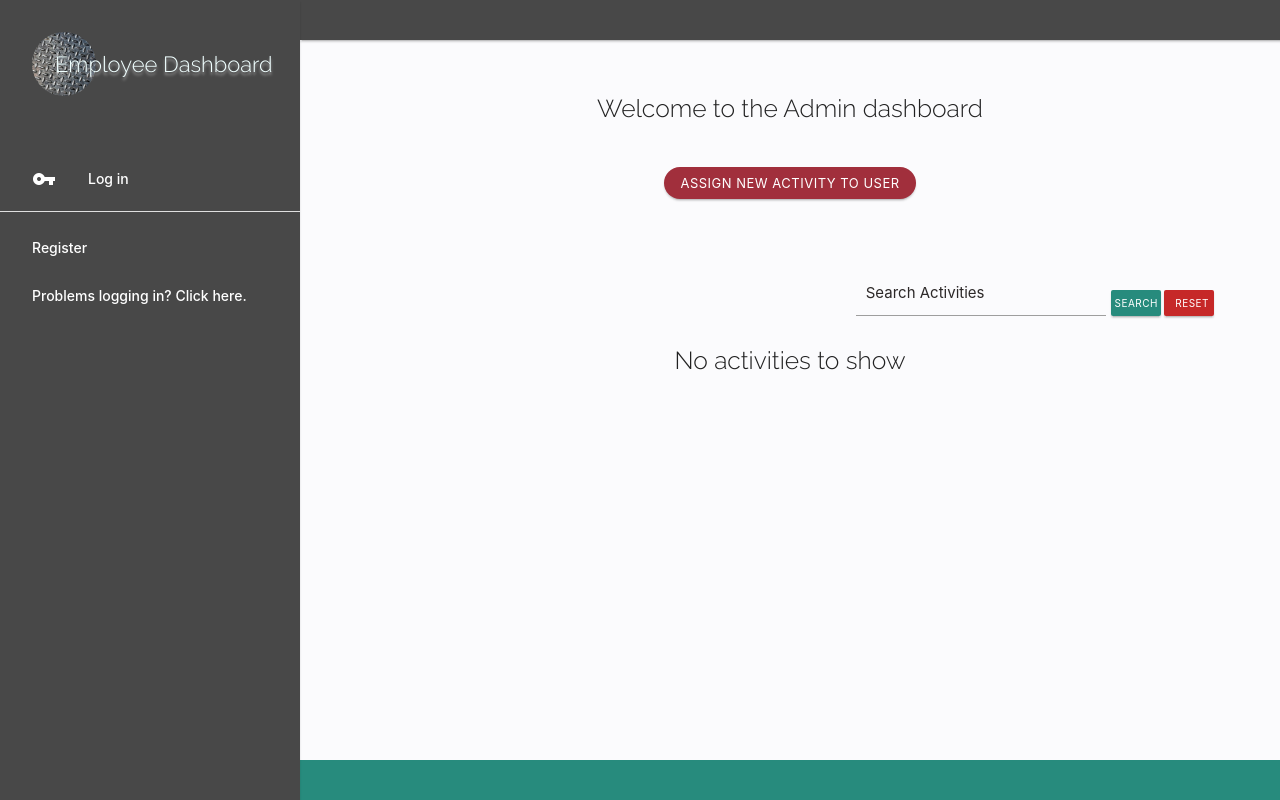
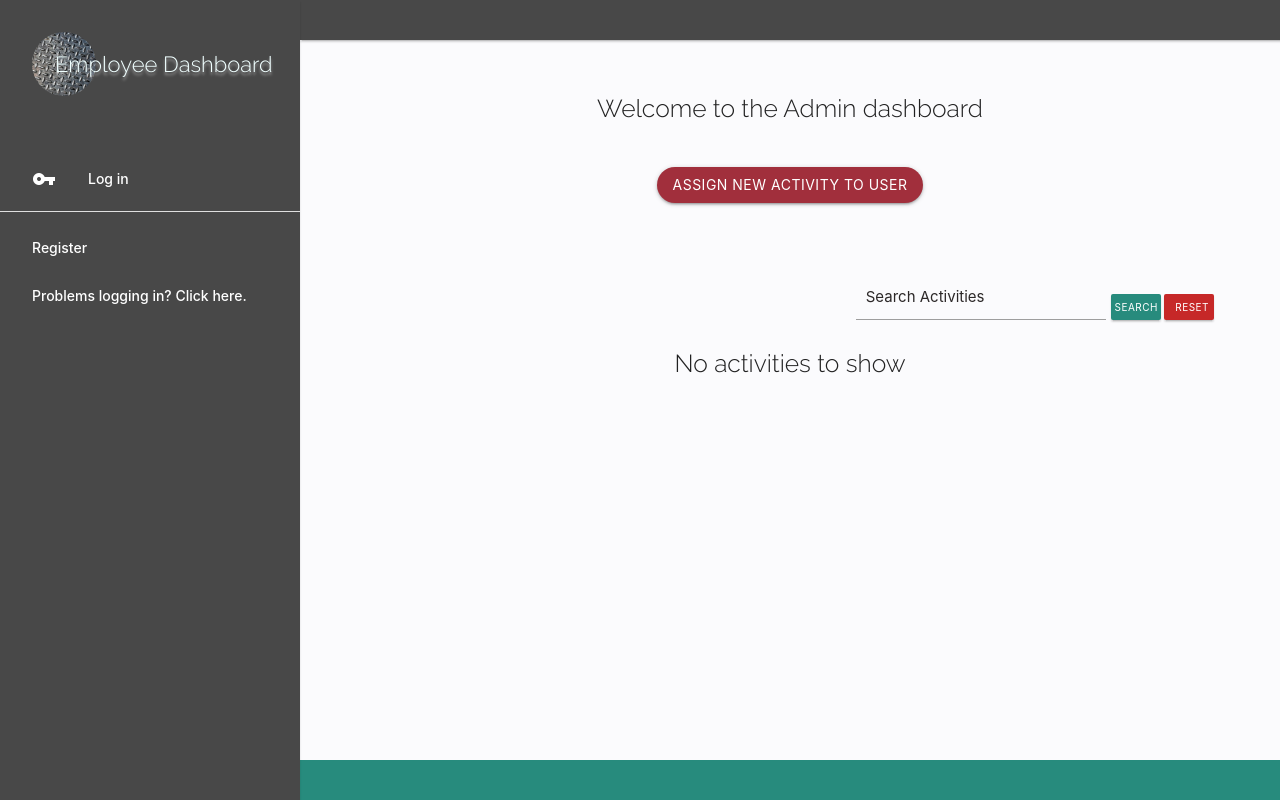
Before and after one commit to D-Lawson/employee-dashboard-app, a Flask app: page /search in a window 1280 px wide. Run offline with Flask 2, Linux system fonts and the light colour scheme; data that the repository does not hold is empty; some libraries are stand-ins or nearby versions.

Commit message:
Adjust CSS for buttons

```diff
--- a/static/css/style.css
+++ b/static/css/style.css
@@ -111,6 +111,30 @@ header, main, footer {
 .flash-text{
   margin-bottom: 0;
   font-size: large;
+}
+
+.btn1{
+  text-decoration: none; /* Obtained from Materialize btn to prevent background color change on load */
+  color: #fff;
+  background-color: #ffffff;
+  text-align: center;
+  letter-spacing: .5px;
+  -webkit-transition: background-color .2s ease-out;
+  transition: background-color .2s ease-out;
+  cursor: pointer;
+  font-size: 14px;
+  outline: 0;
+  border: none;
+  border-radius: 2px;
+  display: inline-block;
+  height: 36px;
+  line-height: 36px;
+  padding: 0 16px;
+  text-transform: uppercase;
+  vertical-align: middle;
+  -webkit-tap-highlight-color: transparent;
+  -webkit-box-shadow: 0 2px 2px 0 rgb(0 0 0 / 14%), 0 3px 1px -2px rgb(0 0 0 / 12%), 0 1px 5px 0 rgb(0 0 0 / 20%);
+  box-shadow: 0 2px 2px 0 rgb(0 0 0 / 14%), 0 3px 1px -2px rgb(0 0 0 / 12%), 0 1px 5px 0 rgb(0 0 0 / 20%);
 }
 
 /* Nav and sidenav styling */
@@ -427,13 +451,13 @@ form .row{
 
 .completed-text {
   position: relative;
-  bottom: 8px;
+  bottom: 10px;
 }
 
 @media (max-width: 690px){
   .completed-text {
     position: relative;
-    bottom: 9px;
+    bottom: 11px;
   }
 }
 
--- a/templates/admin_dashboard.html
+++ b/templates/admin_dashboard.html
@@ -6,7 +6,7 @@
 <!-- ASSIGN NEW ACTIVITY TO USER -->
 
 <div class="row center-align form-margin">
-    <a id="add-activity" href="#!" class="btn-small waves-effect add-activity"> Assign new activity to user</a>
+    <a id="add-activity" href="#!" class="btn1 waves-effect add-activity"> Assign new activity to user</a>
 </div>
 <div id="activity-form" class="row form-width form-style z-depth-3">
     <form class="col s12" method="POST">
@@ -88,7 +88,7 @@
             <li>
                 <div class="collapsible-header header-fill">
                     <a href="{{ url_for('edit_activity', activity_id=activity._id) }}"
-                        class="btn-small edit hide-on-med-and-down">Edit</a>
+                        class="btn1 edit hide-on-med-and-down">Edit</a>
                     <i id="conditional-bg-{{ loop.index }}" class="material-icons time-icon">schedule</i>
                     <span
                         class="activity-name length-size-{{ loop.index }}"><strong>{{ activity.activity_name }}</strong></span>
--- a/templates/dashboard.html
+++ b/templates/dashboard.html
@@ -35,7 +35,7 @@
         <span class="activity-name-b"><strong>{{ activity.activity_name }}</strong></span>
         <span class="right-align activity-margin due-by">Due by:<strong> {{ activity.date_string }}</strong><span><i
               class="material-icons arrow">arrow_downward</i></span></span>
-        <a href="{{ url_for('completed', activity_id=activity._id) }}" class="btn-small completed"><span
+        <a href="{{ url_for('completed', activity_id=activity._id) }}" class="btn1 completed"><span
             class="completed-text">Mark as completed</span></a></span>
         <span id="date-target-{{ loop.index }}" class="hide">{{ activity.target_date }}</span>
       </div>
```
